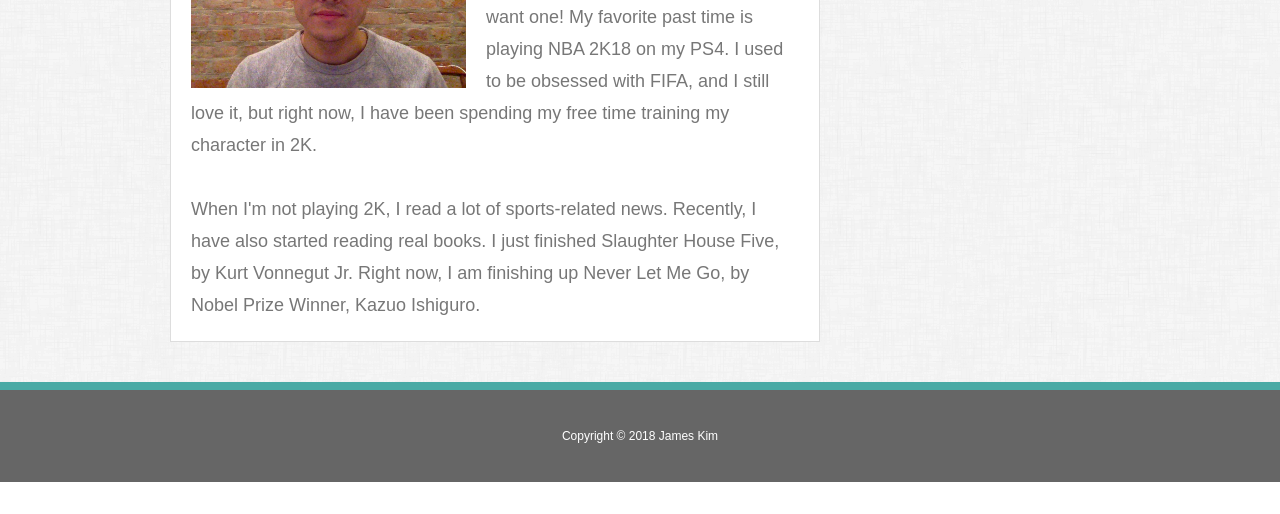
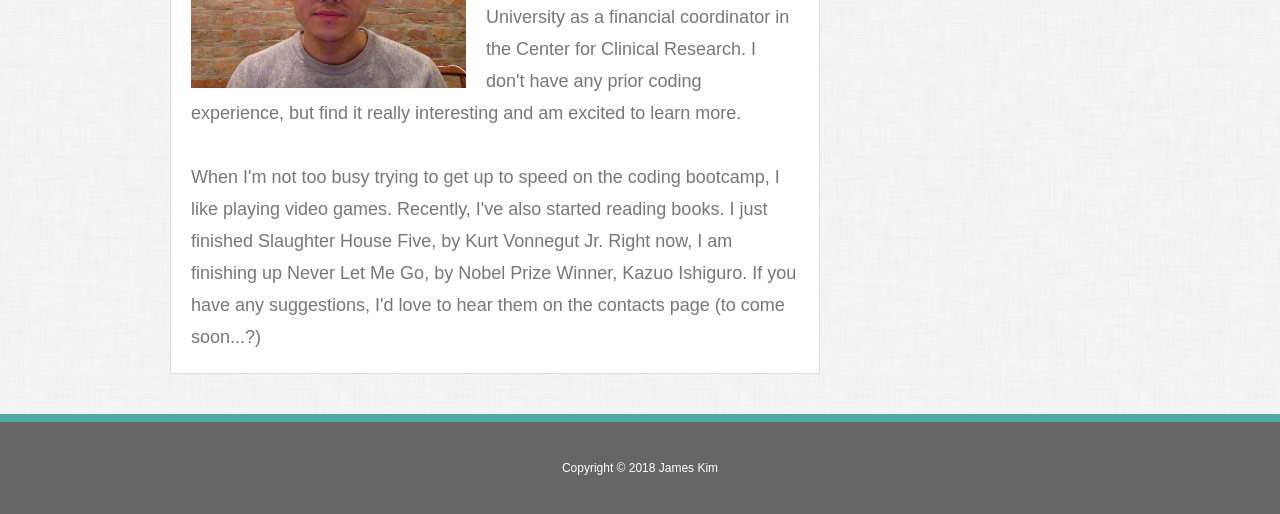
Before and after one commit to jskim25/Basic-Portfolio, a plain HTML site: page index.html in a window 1280 px wide. Shown: the part 334-848 px from the top of the page. Before the commit the page ends 816 px from the top, so only its background shows below. Drawn offline with Linux system fonts and the light colour scheme.

Commit message:
updated index.html

```diff
--- a/index.html
+++ b/index.html
@@ -29,11 +29,11 @@
 
             <img src="./assets/images/me.jpg" class="image" alt="James Kim">
 
-            <p>Hi my name is James. I am 28 years old and live in Chicago, Illinois. I have never had a dog before, but I really want one! My favorite past time is playing NBA 2K18 on my PS4. I used to be obsessed with FIFA, and I still love it, but right now, I have been spending my free time training my character in 2K.</p>
+            <p>Hello! My name is James. I am 28 years old and live in Chicago, Illinois. I currently work at Northwestern University as a financial coordinator in the Center for Clinical Research. I don't have any prior coding experience, but find it really interesting and am excited to learn more.</p>
 
             <br>
 
-            <p>When I'm not playing 2K, I read a lot of sports-related news. Recently, I have also started reading real books. I just finished <i>Slaughter House Five</i>, by Kurt Vonnegut Jr. Right now, I am finishing up <i>Never Let Me Go</i>, by Nobel Prize Winner, Kazuo Ishiguro. </p>
+            <p>When I'm not too busy trying to get up to speed on the coding bootcamp, I like playing video games. Recently, I've also started reading books. I just finished <i>Slaughter House Five</i>, by Kurt Vonnegut Jr. Right now, I am finishing up <i>Never Let Me Go</i>, by Nobel Prize Winner, Kazuo Ishiguro. If you have any suggestions, I'd love to hear them on the contacts page (to come soon...?) </p>
 
         </section>
 
```
